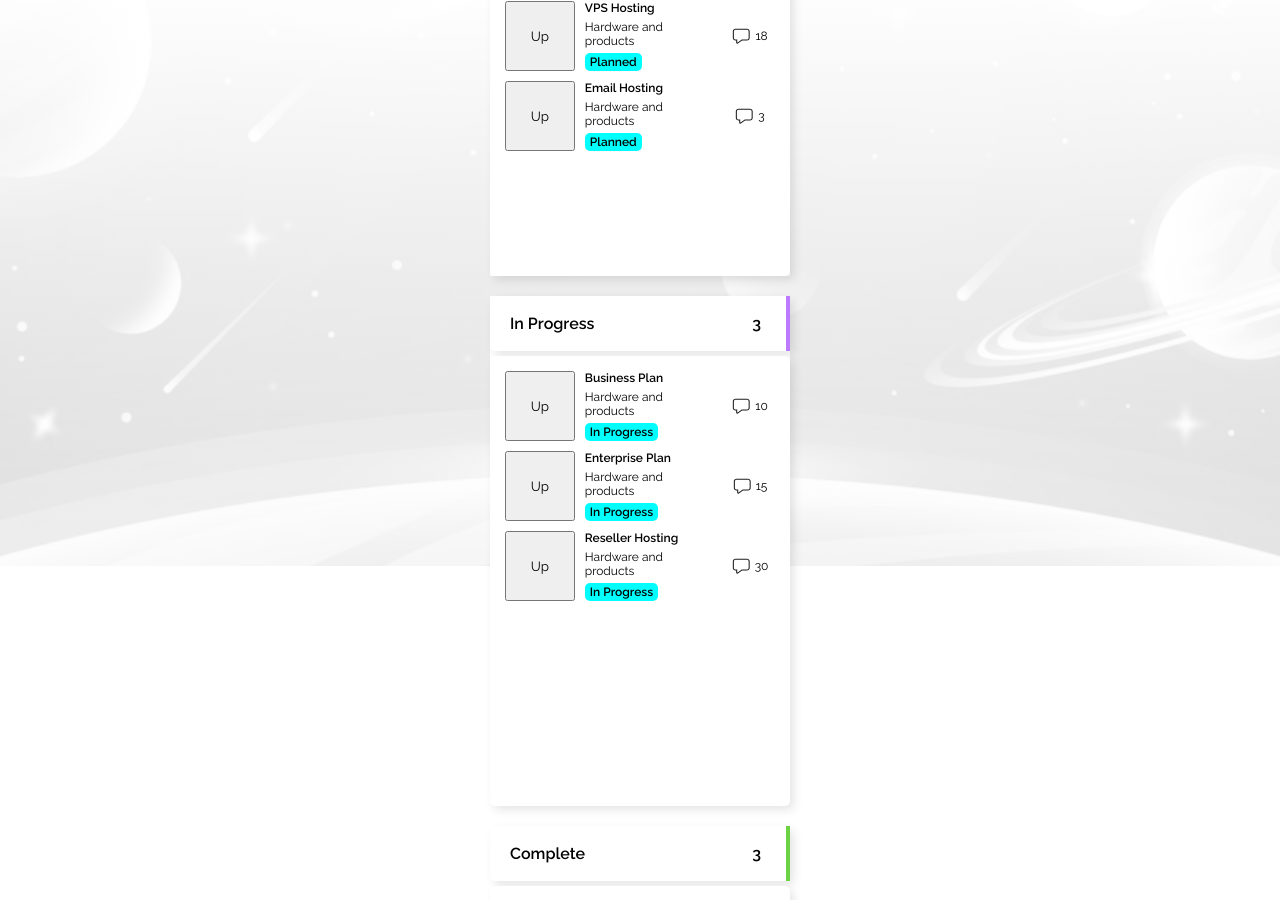
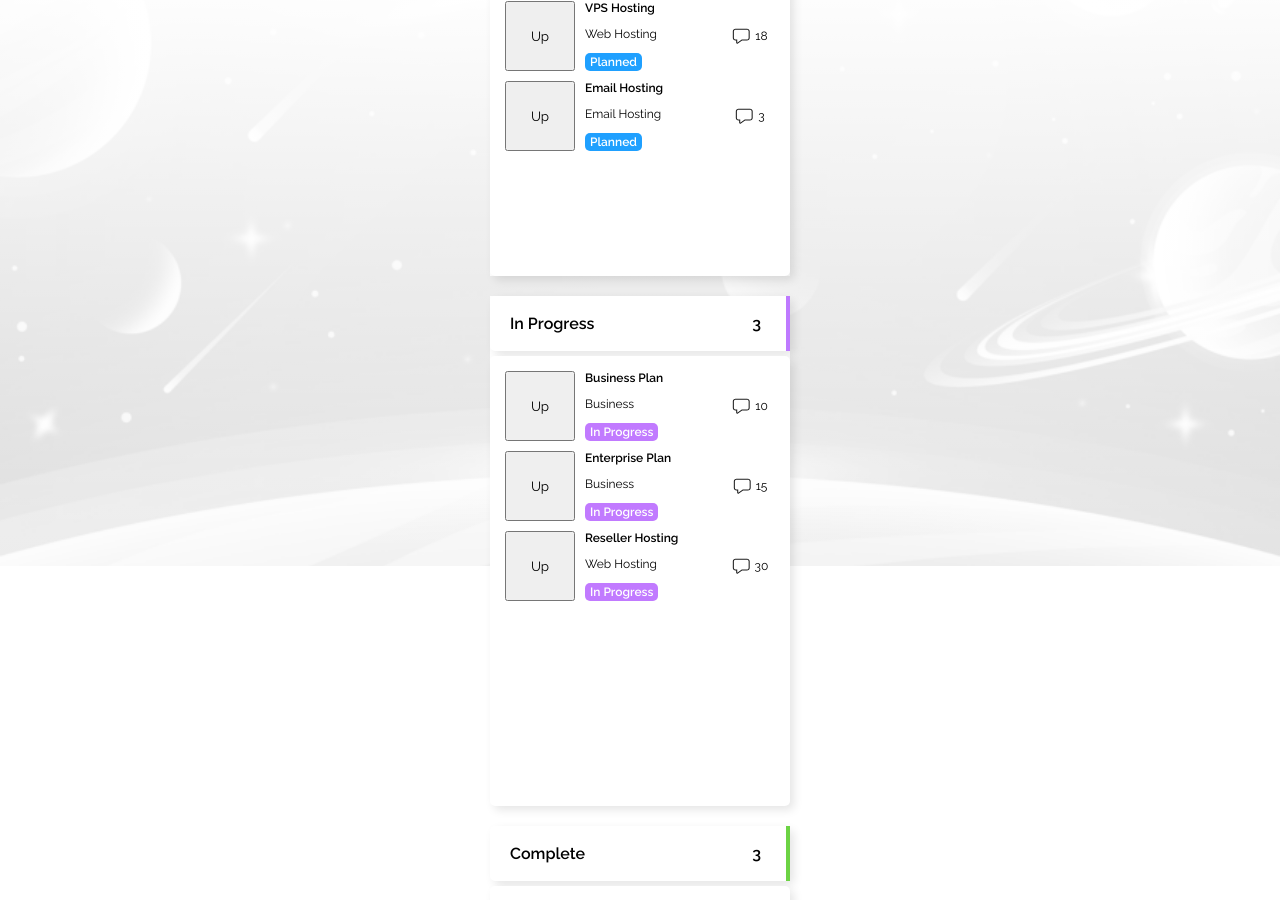
Before and after one commit to soklope/webdock, a React (Vite) app in the folder webdock-app/: page / in a window 1280 px wide. Shown: the part 234-1134 px from the top of the page. Built offline with nearby package versions, Linux system fonts and the light colour scheme.

Commit message:
Optimized prop usage for RoadmapContainer

```diff
--- a/webdock-app/src/components/RoadmapChildren/RoadmapChildren.jsx
+++ b/webdock-app/src/components/RoadmapChildren/RoadmapChildren.jsx
@@ -1,28 +1,21 @@
-import { useEffect, useState } from "react";
 import "./RoadmapChildren.scss"
 
-import { plannedArrayDb } from "../../dummyDb";
-
-export default function RoadmapChildren() {
+export default function RoadmapChildren( {title, category, status, numberOfComments, statusColor} ) {
 
     return (
         <>
-            {plannedArrayDb.map((post, index) => (
-                <div key={index} className="roadmap-child-container">
             <button>Up</button>
 
             <div className="roadmap-child-container__title-category-tag">
-                        <p className="roadmap-child-container__title">{post.title}</p>
-                        <p className="roadmap-child-container__category">Hardware and products</p>
-                        <p className="roadmap-child-container__tag">{post.status}</p>
+                <p className="roadmap-child-container__title">{title}</p>
+                <p className="roadmap-child-container__category">{category}</p>
+                <p className={`roadmap-child-container__tag ${statusColor}`}>{status}</p>
             </div>
 
             <div className="roadmap-child-container__comment">
                 <span className="roadmap-child-container__comment__icon"></span>
-                        <p>{post.numberOfComments}</p>
+                <p>{numberOfComments}</p>
             </div>
-                </div>
-            ))}
         </>
     );
 }
--- a/webdock-app/src/components/RoadmapChildren/RoadmapChildren.scss
+++ b/webdock-app/src/components/RoadmapChildren/RoadmapChildren.scss
@@ -1,4 +1,16 @@
 @use '../../global-styling/Variables.scss' as v;
+
+.tag-planned-color {
+    background-color: v.$blue;
+}
+
+.tag-in-progress-color {
+    background-color: v.$purple;
+}
+
+.tag-complete-color {
+    background-color: v.$green;
+}
 
 .roadmap-child-container {
     display: flex;
@@ -41,8 +53,7 @@
         align-items: center;
         justify-content: center;
         border-radius: 5px;
-
-        background-color: aqua;
+        color: white;
     }
 
     &__comment {
--- a/webdock-app/src/components/RoadmapContainer/RoadmapContainer.scss
+++ b/webdock-app/src/components/RoadmapContainer/RoadmapContainer.scss
@@ -43,7 +43,7 @@
         box-shadow: 4px 4px 10px 0px rgba(0, 0, 0, 0.10);
         padding: 15px;
         overflow: auto;
-        height: 150px;
+        height: 260px;
     }
 
     &__tooltip {
--- a/webdock-app/src/components/RoadmapContainer/RoadmapContainerComplete.jsx
+++ b/webdock-app/src/components/RoadmapContainer/RoadmapContainerComplete.jsx
@@ -2,6 +2,8 @@ import { useState, useEffect } from "react";
 import "./RoadmapContainer.scss";
 
 import { completeArrayDb } from "../../dummyDb";
+import RoadmapChildren from "../RoadmapChildren/RoadmapChildren";
+
 export default function RoadmapContainerComplete() {
 
   const [containerIsOpen, setContainerIsOpen] = useState(false)
@@ -20,6 +22,7 @@ export default function RoadmapContainerComplete() {
 
     <>
       <div className="roadmap-container">
+
         <div className="roadmap-container__tooltip" onClick={openContainer}>
           <p>Complete</p>
           <span className={`roadmap-container__dropdown-icon complete-color ${containerIsOpen ? "rotate" : ""}`}></span>
@@ -32,20 +35,15 @@ export default function RoadmapContainerComplete() {
           <div className="roadmap-container__dropdown">
             <>
                 {completeArrayDb.map((post, index) => (
-                    <div key={index} className="roadmap-child-container">
-                        <button>Up</button>
-
-                        <div className="roadmap-child-container__title-category-tag">
-                            <p className="roadmap-child-container__title">{post.title}</p>
-                            <p className="roadmap-child-container__category">Hardware and products</p>
-                            <p className="roadmap-child-container__tag">{post.status}</p>
-                        </div>
-
-                        <div className="roadmap-child-container__comment">
-                            <span className="roadmap-child-container__comment__icon"></span>
-                            <p>{post.numberOfComments}</p>
-                        </div>
-                    </div>
+                  <div key={index} className="roadmap-child-container">
+                    <RoadmapChildren
+                      title={post.title}
+                      category={post.category}
+                      status={post.status}
+                      numberOfComments={post.numberOfComments}
+                      statusColor={"tag-complete-color"}
+                    />
+                  </div>
                 ))}
             </>
           </div>
@@ -56,18 +54,13 @@ export default function RoadmapContainerComplete() {
           <>
               {completeArrayDb.map((post, index) => (
                   <div key={index} className="roadmap-child-container">
-                      <button>Up</button>
-
-                      <div className="roadmap-child-container__title-category-tag">
-                          <p className="roadmap-child-container__title">{post.title}</p>
-                          <p className="roadmap-child-container__category">Hardware and products</p>
-                          <p className="roadmap-child-container__tag">{post.status}</p>
-                      </div>
-
-                      <div className="roadmap-child-container__comment">
-                          <span className="roadmap-child-container__comment__icon"></span>
-                          <p>{post.numberOfComments}</p>
-                      </div>
+                    <RoadmapChildren
+                      title={post.title}
+                      category={post.category}
+                      status={post.status}
+                      numberOfComments={post.numberOfComments}
+                      statusColor={"tag-complete-color"}
+                    />
                   </div>
               ))}
           </>
--- a/webdock-app/src/components/RoadmapContainer/RoadmapContainerInProgress.jsx
+++ b/webdock-app/src/components/RoadmapContainer/RoadmapContainerInProgress.jsx
@@ -1,6 +1,7 @@
 import { useState, useEffect } from "react";
 import "./RoadmapContainer.scss";
 
+import RoadmapChildren from "../RoadmapChildren/RoadmapChildren";
 import { inProgressArrayDb } from "../../dummyDb";
 
 export default function RoadmapContainerInProgress() {
@@ -32,20 +33,15 @@ export default function RoadmapContainerInProgress() {
           <div className="roadmap-container__dropdown">
             <>
                 {inProgressArrayDb.map((post, index) => (
-                    <div key={index} className="roadmap-child-container">
-                        <button>Up</button>
-
-                        <div className="roadmap-child-container__title-category-tag">
-                            <p className="roadmap-child-container__title">{post.title}</p>
-                            <p className="roadmap-child-container__category">Hardware and products</p>
-                            <p className="roadmap-child-container__tag">{post.status}</p>
-                        </div>
-
-                        <div className="roadmap-child-container__comment">
-                            <span className="roadmap-child-container__comment__icon"></span>
-                            <p>{post.numberOfComments}</p>
-                        </div>
-                    </div>
+                  <div key={index} className="roadmap-child-container">
+                    <RoadmapChildren
+                      title={post.title}
+                      category={post.category}
+                      status={post.status}
+                      numberOfComments={post.numberOfComments}
+                      statusColor={"tag-in-progress-color"}
+                    />
+                  </div>
                 ))}
             </>
           </div>
@@ -56,18 +52,13 @@ export default function RoadmapContainerInProgress() {
           <>
               {inProgressArrayDb.map((post, index) => (
                   <div key={index} className="roadmap-child-container">
-                      <button>Up</button>
-
-                      <div className="roadmap-child-container__title-category-tag">
-                          <p className="roadmap-child-container__title">{post.title}</p>
-                          <p className="roadmap-child-container__category">Hardware and products</p>
-                          <p className="roadmap-child-container__tag">{post.status}</p>
-                      </div>
-
-                      <div className="roadmap-child-container__comment">
-                          <span className="roadmap-child-container__comment__icon"></span>
-                          <p>{post.numberOfComments}</p>
-                      </div>
+                    <RoadmapChildren
+                      title={post.title}
+                      category={post.category}
+                      status={post.status}
+                      numberOfComments={post.numberOfComments}
+                      statusColor={"tag-in-progress-color"}
+                    />
                   </div>
               ))}
           </>
--- a/webdock-app/src/components/RoadmapContainer/RoadmapContainerPlanned.jsx
+++ b/webdock-app/src/components/RoadmapContainer/RoadmapContainerPlanned.jsx
@@ -2,6 +2,8 @@ import { useState, useEffect } from "react";
 import "./RoadmapContainer.scss";
 
 import { plannedArrayDb } from "../../dummyDb";
+import RoadmapChildren from "../RoadmapChildren/RoadmapChildren";
+
 
 export default function RoadmapContainerPlanned() {
 
@@ -33,19 +35,14 @@ export default function RoadmapContainerPlanned() {
             <>
               {plannedArrayDb.map((post, index) => (
                   <div key={index} className="roadmap-child-container">
-                      <button>Up</button>
-
-                      <div className="roadmap-child-container__title-category-tag">
-                          <p className="roadmap-child-container__title">{post.title}</p>
-                          <p className="roadmap-child-container__category">Hardware and products</p>
-                          <p className="roadmap-child-container__tag">{post.status}</p>
-                      </div>
-
-                      <div className="roadmap-child-container__comment">
-                          <span className="roadmap-child-container__comment__icon"></span>
-                          <p>{post.numberOfComments}</p>
-                      </div>
-                  </div>
+                  <RoadmapChildren
+                    title={post.title}
+                    category={post.category}
+                    status={post.status}
+                    numberOfComments={post.numberOfComments}
+                    statusColor={"tag-planned-color"}
+                  />
+                </div>
               ))}
             </>
           </div>
@@ -56,18 +53,13 @@ export default function RoadmapContainerPlanned() {
           <>
               {plannedArrayDb.map((post, index) => (
                   <div key={index} className="roadmap-child-container">
-                      <button>Up</button>
-
-                      <div className="roadmap-child-container__title-category-tag">
-                          <p className="roadmap-child-container__title">{post.title}</p>
-                          <p className="roadmap-child-container__category">Hardware and products</p>
-                          <p className="roadmap-child-container__tag">{post.status}</p>
-                      </div>
-
-                      <div className="roadmap-child-container__comment">
-                          <span className="roadmap-child-container__comment__icon"></span>
-                          <p>{post.numberOfComments}</p>
-                      </div>
+                    <RoadmapChildren
+                      title={post.title}
+                      category={post.category}
+                      status={post.status}
+                      numberOfComments={post.numberOfComments}
+                      statusColor={"tag-planned-color"}
+                    />
                   </div>
               ))}
           </>
--- a/webdock-app/src/dummyDb.js
+++ b/webdock-app/src/dummyDb.js
@@ -5,6 +5,7 @@ export const plannedArrayDb = [
         numberOfComments: 5,
         numberOfUpvotes: 34,
         status: "Planned",
+        category: "Personal",
     },
     {
         title: "WordPress Hosting",
@@ -12,6 +13,7 @@ export const plannedArrayDb = [
         numberOfComments: 8,
         numberOfUpvotes: 50,
         status: "Planned",
+        category: "Web Hosting",
     },
     {
         title: "VPS Hosting",
@@ -19,6 +21,7 @@ export const plannedArrayDb = [
         numberOfComments: 18,
         numberOfUpvotes: 78,
         status: "Planned",
+        category: "Web Hosting",
     },
     {
         title: "Email Hosting",
@@ -26,6 +29,7 @@ export const plannedArrayDb = [
         numberOfComments: 3,
         numberOfUpvotes: 22,
         status: "Planned",
+        category: "Email Hosting",
     },
 ];
 
@@ -36,6 +40,7 @@ export const inProgressArrayDb = [
         numberOfComments: 10,
         numberOfUpvotes: 72,
         status: "In Progress",
+        category: "Business",
     },
     {
         title: "Enterprise Plan",
@@ -43,6 +48,7 @@ export const inProgressArrayDb = [
         numberOfComments: 15,
         numberOfUpvotes: 98,
         status: "In Progress",
+        category: "Business",
     },
     {
         title: "Reseller Hosting",
@@ -50,6 +56,7 @@ export const inProgressArrayDb = [
         numberOfComments: 30,
         numberOfUpvotes: 125,
         status: "In Progress",
+        category: "Web Hosting",
     }
 ];
 
@@ -60,6 +67,7 @@ export const completeArrayDb = [
         numberOfComments: 20,
         numberOfUpvotes: 112,
         status: "Complete",
+        category: "Business",
     },
     {
         title: "Cloud Hosting",
@@ -67,6 +75,7 @@ export const completeArrayDb = [
         numberOfComments: 12,
         numberOfUpvotes: 65,
         status: "Complete",
+        category: "Web Hosting",
     },
     {
         title: "Dedicated Servers",
@@ -74,5 +83,6 @@ export const completeArrayDb = [
         numberOfComments: 25,
         numberOfUpvotes: 102,
         status: "Complete",
+        category: "Web Hosting",
     }
 ];
```
Lines whose indentation alone changed are shown as unchanged.
